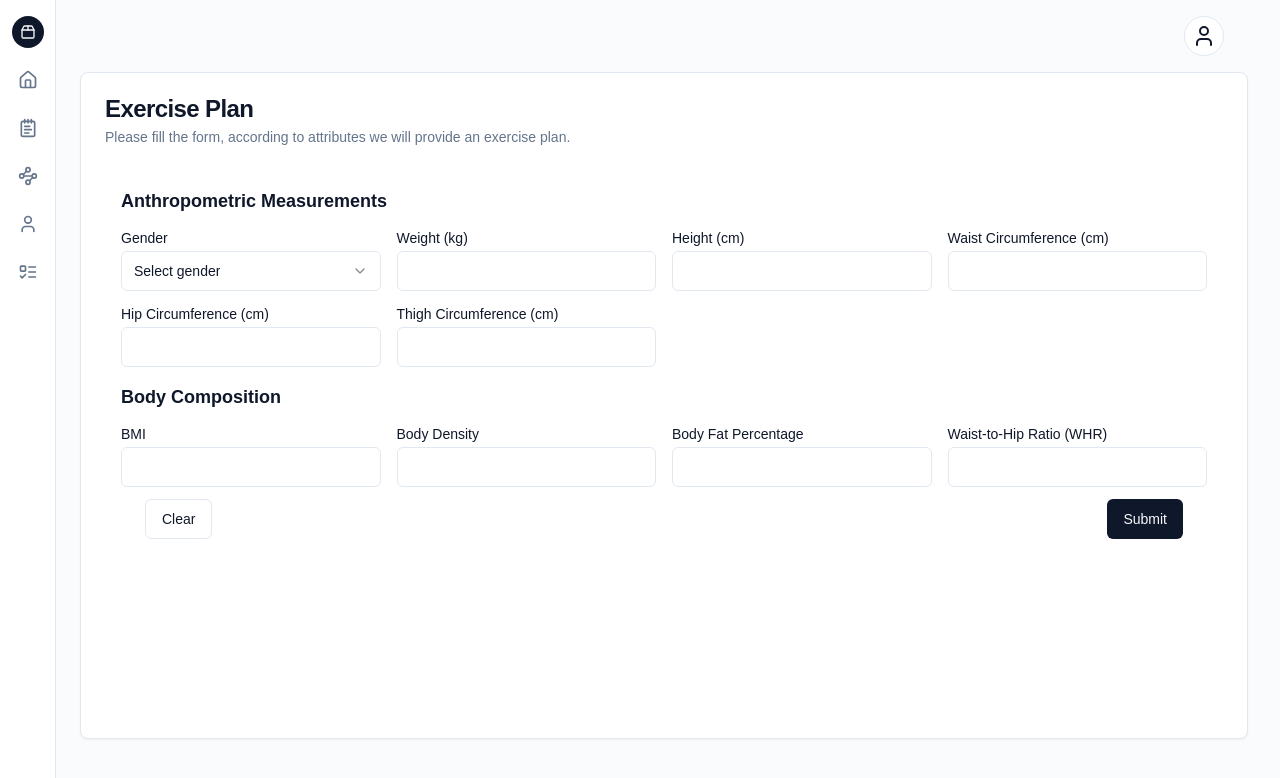
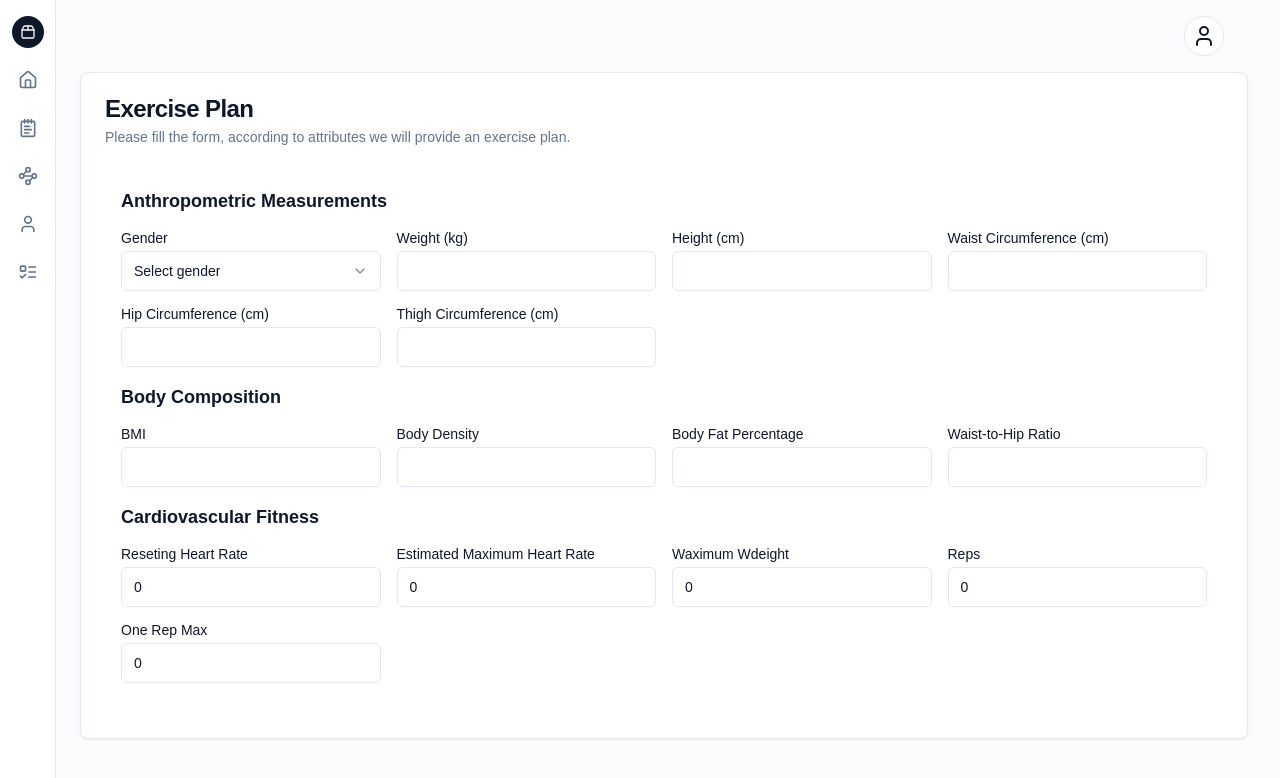
Before and after one commit to ThusharaSamaraweera/power-gym-frontend, a React (Vite) app: page /exercise-plan-form in a window 1280 px wide. Shown: the top 778 px of the page. Built offline with nearby package versions, Linux system fonts and the light colour scheme; no server answers.

Commit message:
add other section in exercise plan form

```diff
--- a/src/pages/ExercisePlanForm.tsx
+++ b/src/pages/ExercisePlanForm.tsx
@@ -19,13 +19,27 @@ const ExercisePlanForm = () => {
     tricepsCircumference: "",
     supraIliacCircumference: "",
     gender: "",
+    resetingHeartRate: 0,
+    estimatedMaximumHeartRate: 0,
+    maximumWeight: 0,
+    reps: 0,
+    oneRepMax: 0,
+    sitAndReachTest: 0,
+    muscularEnduranceTest: 0,
+    cardiorespiratoryEnduranceTest: 0,
+    dailySteps: 0,
+    hydrationLevel: 0,
+    fitnessGoals: [],
+    exercisePreferences: [],
+    medicalHistory: [],
+    averageHoursofSleep: 0,
   };
 
   const [measurements, setMeasurements] = useState(initialMeasurements);
   const [bmi, setBmi] = useState("");
   const [bodyDensity, setBodyDensity] = useState("");
   const [bodyFatPercentage, setBodyFatPercentage] = useState("");
-  const [whr, setWhr] = useState("");
+  const [waistToHipRadio, setWaistToHipRadio] = useState("");
 
   useEffect(() => {
     calculateDerivedValues();
@@ -52,42 +66,54 @@ const ExercisePlanForm = () => {
       setBmi(bmiValue);
 
       // Replace these with the actual formulas you want to use
-      const bodyDensityValue = (1.2 * bmiValue + 0.23 * (measurements.gender === "male" ? 10 : 20) - 5.4).toFixed(2);
+      const bodyDensityValue = (1.2 * parseFloat(bmiValue) + 0.23 * (measurements.gender === "male" ? 10 : 20) - 5.4).toFixed(2);
       setBodyDensity(bodyDensityValue);
-      const bodyFatPercentageValue = (1.2 * bmiValue + 0.23 * (measurements.gender === "male" ? 10 : 20) - 5.4).toFixed(2);
+      const bodyFatPercentageValue = (1.2 * parseFloat(bmiValue) + 0.23 * (measurements.gender === "male" ? 10 : 20) - 5.4).toFixed(2);
       setBodyFatPercentage(bodyFatPercentageValue);
     }
 
     if (waist && hip) {
       const whrValue = (hip / waist).toFixed(2);
-      setWhr(whrValue);
+      setWaistToHipRadio(whrValue);
+    }
+
+    if(measurements?.resetingHeartRate) {
+      const estimatedMaximumHeartRate = 220 - measurements?.resetingHeartRate;
+      setMeasurements({...measurements, estimatedMaximumHeartRate: estimatedMaximumHeartRate});
+    }
+
+    if(measurements?.maximumWeight && measurements?.reps) {
+      const oneRepMax = Math.round(measurements?.maximumWeight * (1 + (measurements?.reps * 0.0333 )));
+      setMeasurements({...measurements, oneRepMax: oneRepMax});
     }
   };
 
-  const handleSubmit = (e) => {
+  // eslint-disable-next-line @typescript-eslint/no-explicit-any
+  const handleSubmit = (e: any) => {
     e.preventDefault();
     const data = {
       ...measurements,
       bmi,
       bodyDensity,
       bodyFatPercentage,
-      whr,
+      waistToHipRadio,
     };
-    // Send data to backend
-    fetch("/api/exercise-plan", {
-      method: "POST",
-      headers: {
-        "Content-Type": "application/json",
-      },
-      body: JSON.stringify(data),
-    })
-      .then((response) => response.json())
-      .then((data) => {
-        console.log("Success:", data);
-      })
-      .catch((error) => {
-        console.error("Error:", error);
-      });
+    console.log("🚀 ~ file: ExercisePlanForm.tsx:94 ~ handleSubmit ~ data:", data)
+  //   // Send data to backend
+  //   fetch("/api/exercise-plan", {
+  //     method: "POST",
+  //     headers: {
+  //       "Content-Type": "application/json",
+  //     },
+  //     body: JSON.stringify(data),
+  //   })
+  //     .then((response) => response.json())
+  //     .then((data) => {
+  //       console.log("Success:", data);
+  //     })
+  //     .catch((error) => {
+  //       console.error("Error:", error);
+  //     });
   };
 
   const handleClear = () => {
@@ -95,7 +121,7 @@ const ExercisePlanForm = () => {
     setBmi("");
     setBodyDensity("");
     setBodyFatPercentage("");
-    setWhr("");
+    setWaistToHipRadio("");
   };
 
   return (
@@ -106,7 +132,7 @@ const ExercisePlanForm = () => {
           <CardDescription>Please fill the form, according to attributes we will provide an exercise plan.</CardDescription>
         </CardHeader>
         <CardContent className='w-full h-full'>
-          <ScrollArea className='w-100 rounded-md px-2'>
+          <ScrollArea className='w-100 h-5/6 rounded-md px-2'>
             <form onSubmit={handleSubmit} className='px-2 gap-4'>
               <p className='font-bold text-lg my-4'>Anthropometric Measurements</p>
               <div className='grid grid-cols-2 md:grid-cols-3 lg:grid-cols-4  w-full items-center gap-4'>
@@ -168,7 +194,6 @@ const ExercisePlanForm = () => {
                 </div>
               </div>
               <p className='font-bold text-lg mt-4'>Body Composition</p>
-
               <div className='grid grid-cols-2 md:grid-cols-3 lg:grid-cols-4 w-full items-center gap-4 mt-4'>
                 <div className='flex flex-col space-y-1.5'>
                   <Label>BMI</Label>
@@ -183,12 +208,80 @@ const ExercisePlanForm = () => {
                   <Input value={bodyFatPercentage} readOnly />
                 </div>
                 <div className='flex flex-col space-y-1.5'>
-                  <Label>Waist-to-Hip Ratio (WHR)</Label>
-                  <Input value={whr} readOnly />
+                  <Label>Waist-to-Hip Ratio</Label>
+                  <Input value={waistToHipRadio} readOnly />
+                </div>
+              </div>
+              <p className='font-bold text-lg mt-4'> Cardiovascular Fitness</p>
+              <div className='grid grid-cols-2 md:grid-cols-3 lg:grid-cols-4 w-full items-center gap-4 mt-4'>
+                <div className='flex flex-col space-y-1.5'>
+                  <Label>Reseting Heart Rate</Label>
+                  <Input id='resetingHeartRate' value={measurements?.resetingHeartRate} type='number' onChange={handleChange} />
+                </div>
+                <div className='flex flex-col space-y-1.5'>
+                  <Label>Estimated Maximum Heart Rate</Label>
+                  <Input value={measurements?.estimatedMaximumHeartRate} readOnly />
+                </div>
+                <div className='flex flex-col space-y-1.5'>
+                  <Label>Waximum Wdeight</Label>
+                  <Input id='maximumWeight' value={measurements?.maximumWeight} type='number' onChange={handleChange} />
+                </div>
+                <div className='flex flex-col space-y-1.5'>
+                  <Label>Reps</Label>
+                  <Input id='reps' value={measurements?.reps} type='number' onChange={handleChange} />
+                </div>
+                <div className='flex flex-col space-y-1.5'>
+                  <Label>One Rep Max</Label>
+                  <Input value={measurements?.oneRepMax} readOnly />
+                </div>
+              </div>
+              <p className='font-bold text-lg mt-4'>Flexibility</p>
+              <div className='grid grid-cols-2 md:grid-cols-3 lg:grid-cols-4 w-full items-center gap-4 mt-4'>
+                <div className='flex flex-col space-y-1.5'>
+                  <Label>Sit-and-Reach Test</Label>
+                  <Input id='sitAndReachTest' value={measurements?.sitAndReachTest} type='number' onChange={handleChange} />
+                </div>
+              </div>
+              <p className='font-bold text-lg mt-4'>Endurance</p>
+              <div className='grid grid-cols-2 md:grid-cols-3 lg:grid-cols-4 w-full items-center gap-4 mt-4'>
+                <div className='flex flex-col space-y-1.5'>
+                  <Label>Muscular Endurance Test</Label>
+                  <Input id='muscularEnduranceTest' value={measurements?.muscularEnduranceTest} type='number' onChange={handleChange} />
+                </div>
+
+                <div className='flex flex-col space-y-1.5'>
+                  <Label>Cardiorespiratory Endurance Tests</Label>
+                  <Input
+                    id='cardiorespiratoryEnduranceTest'
+                    value={measurements?.cardiorespiratoryEnduranceTest}
+                    type='number'
+                    onChange={handleChange}
+                  />
+                </div>
+              </div>
+              <p className='font-bold text-lg mt-4'> Physical Activity Levels</p>
+              <div className='grid grid-cols-2 md:grid-cols-3 lg:grid-cols-4 w-full items-center gap-4 mt-4'>
+                <div className='flex flex-col space-y-1.5'>
+                  <Label>Daily Steps</Label>
+                  <Input id='dailySteps' value={measurements?.dailySteps} type='number' onChange={handleChange} />
+                </div>
+
+                <div className='flex flex-col space-y-1.5'>
+                  <Label>Hydration Level</Label>
+                  <Input id='hydrationLevel' value={measurements?.hydrationLevel} type='number' onChange={handleChange} />
                 </div>
               </div>
 
+              {/* TODO: Add Goals and Preferences, Health Conditions */}
 
+              <p className='font-bold text-lg mt-4'>Lifestyle Factor</p>
+              <div className='grid grid-cols-2 md:grid-cols-3 lg:grid-cols-4 w-full items-center gap-4 mt-4'>
+                <div className='flex flex-col space-y-1.5'>
+                  <Label>Average hours of sleep per night</Label>
+                  <Input id='averageHoursofSleep' value={measurements?.averageHoursofSleep} type='number' onChange={handleChange} />
+                </div>
+
+              </div>
 
               <CardFooter className='flex justify-between mt-3'>
                 <Button variant='outline' onClick={handleClear}>
```
